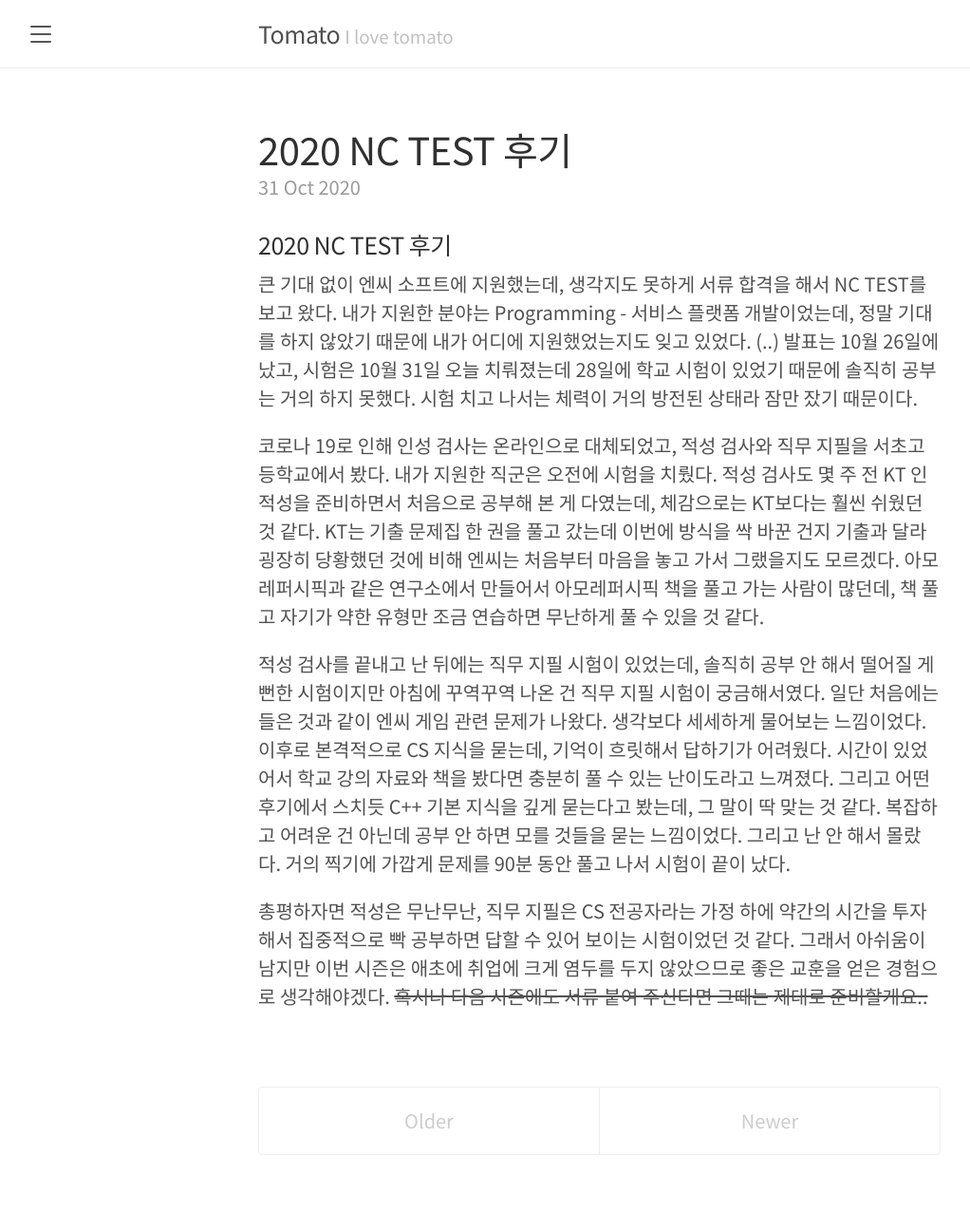
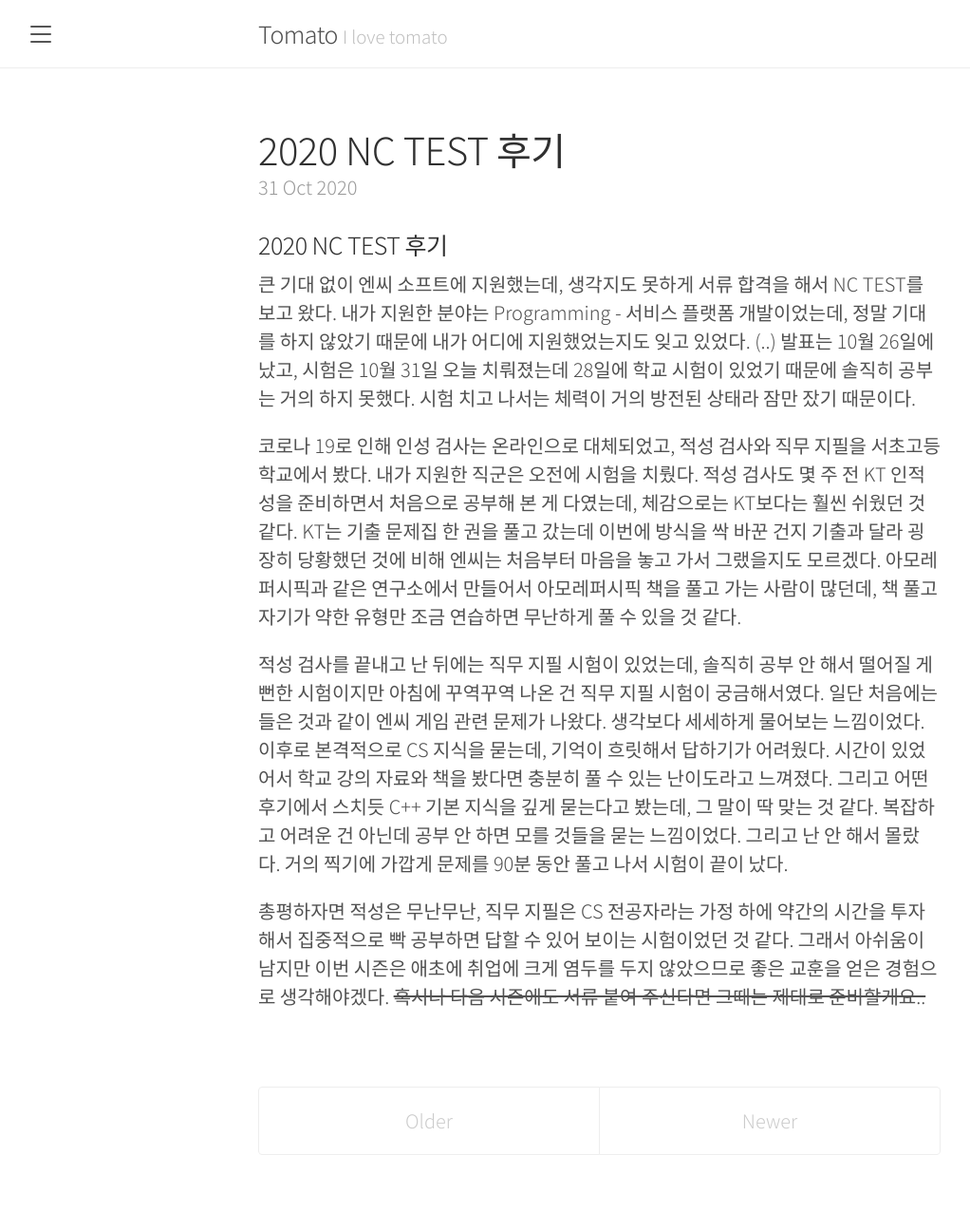
Before and after one commit to ssseungzz/ssseungzz.github.io, a Jekyll site: the page built from index.html, in a window 1280 px wide. Shown: the whole page at 95% size, without its empty margins (8-1030 px from the left). Built offline with Jekyll 4.4.1, drawn with Linux system fonts in a browser that asks for light colours; the list of posts is cut into pages by our own code.

Commit message:
폰트 수정 최종(일까?)

```diff
--- a/_includes/head.html
+++ b/_includes/head.html
@@ -19,7 +19,7 @@
   <link rel="stylesheet" href="{{ '/public/css/poole.css' | absolute_url }}">
   <link rel="stylesheet" href="{{ '/public/css/syntax.css' | absolute_url }}">
   <link rel="stylesheet" href="{{ '/public/css/lanyon.css' | absolute_url }}">
-  <link rel="stylesheet" href="http://fonts.googleapis.com/earlyaccess/notosanskr.css">
+  <link href="https://fonts.googleapis.com/css2?family=Noto+Sans+KR:wght@300&display=swap" rel="stylesheet">
 
   <!--
   <link rel="stylesheet" href="https://fonts.googleapis.com/css?family=PT+Serif:400,400italic,700%7CPT+Sans:400">
```
Also changed, not shown: 1 other file.
